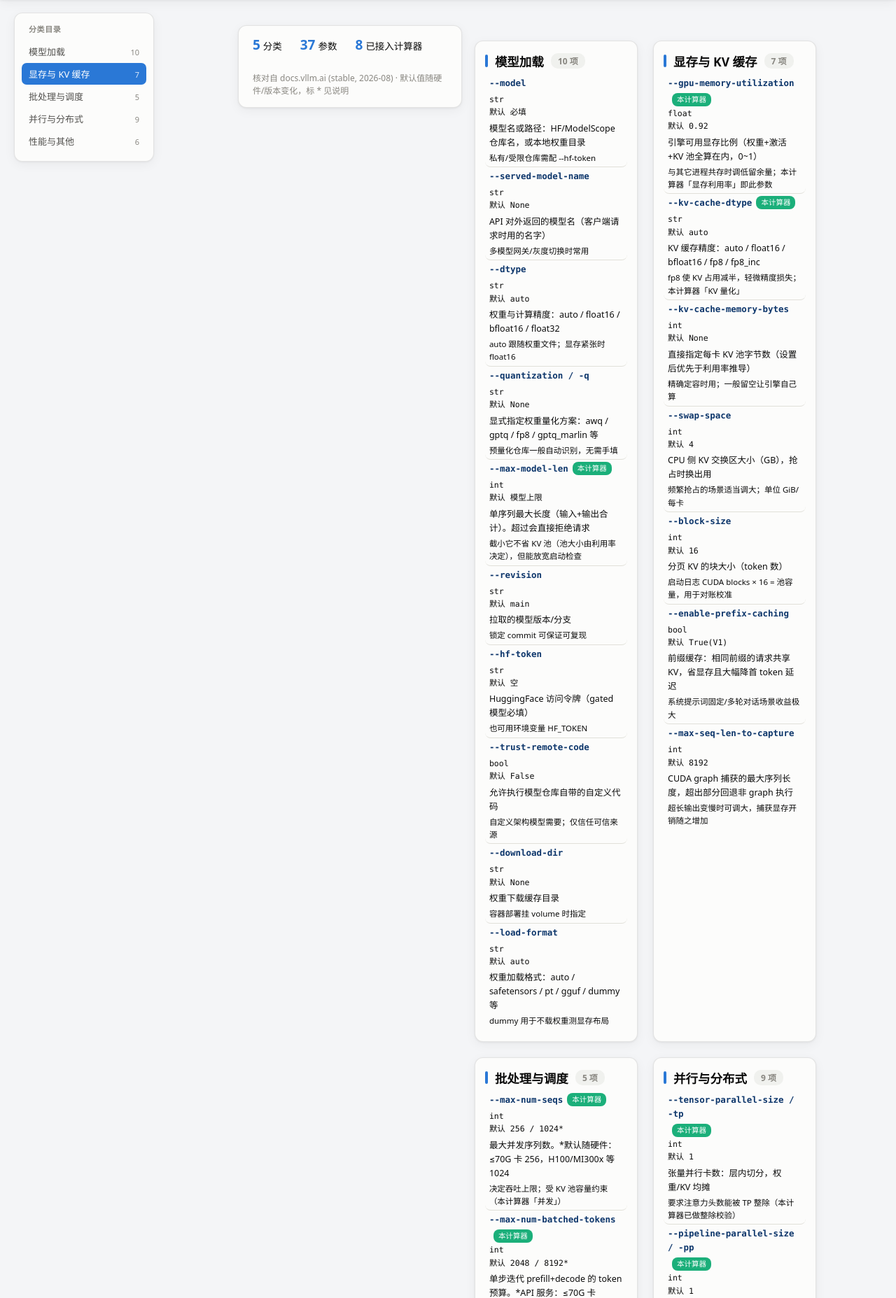
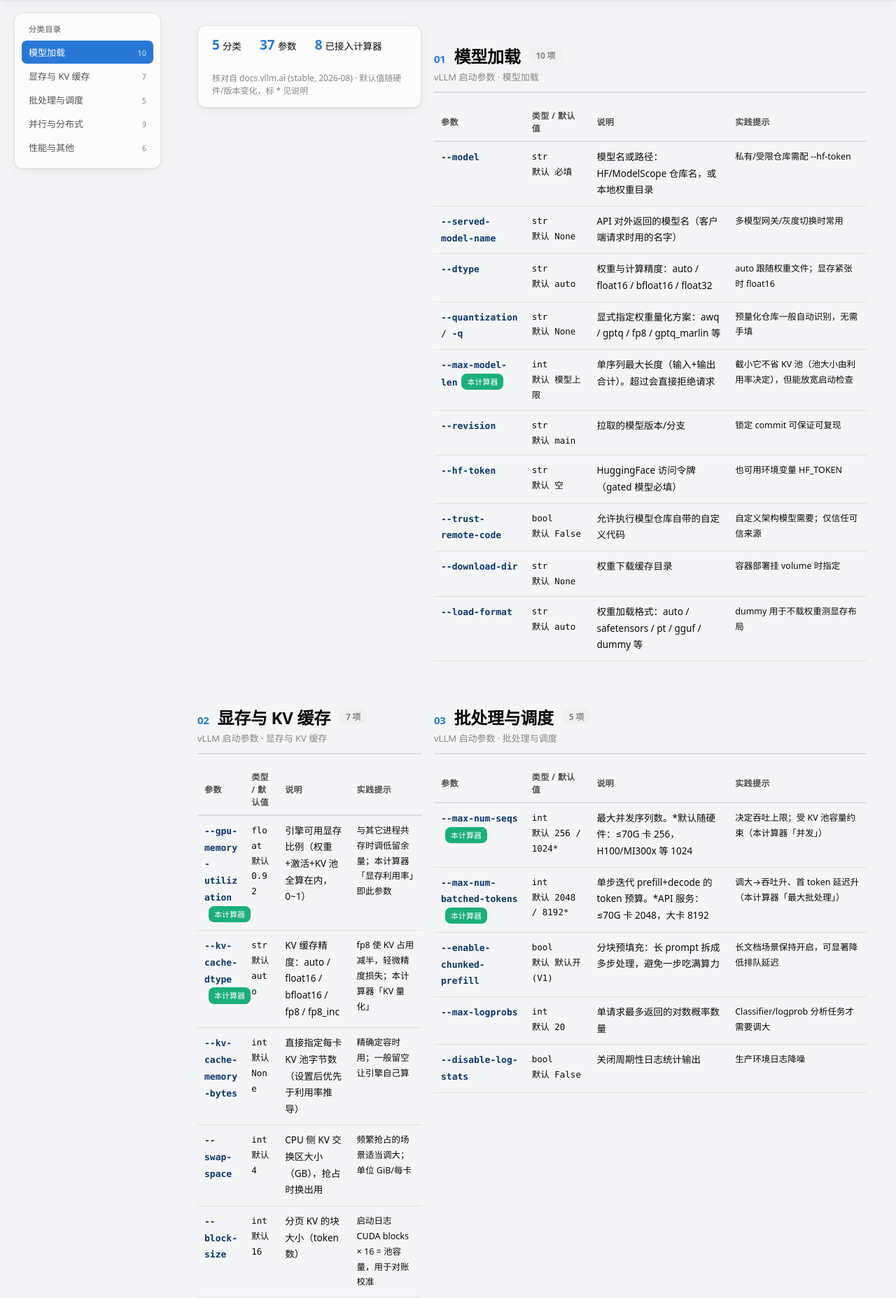
Before and after one commit to Monster-muyu/cc-project, a FastAPI app: page /vllm-params in a window 1280 px wide. Shown: the part 90-1945 px from the top of the page at 70% size. Run offline with FastAPI, Linux system fonts and the light colour scheme.

Commit message:
ui:vLLM手册页文章式布局(章节一级标题01-05+锚点导航,目录仅做跳转)

```diff
--- a/vram_calc/web/templates/vllm_params.html
+++ b/vram_calc/web/templates/vllm_params.html
@@ -9,51 +9,53 @@
     /* overrides: style.css global td rules (right-align/bold col2, right-align
        last col) leak into this table — rescope everything here */
     .layout { max-width: 1280px; margin: 0 auto; padding: 0 20px; display: grid;
-      grid-template-columns: 200px 1fr; gap: 26px; align-items: start; }
+      grid-template-columns: 210px 1fr; gap: 30px; align-items: start; }
     .toc { position: sticky; top: 14px; }
     .toc-box { background: var(--surface); border: 1px solid var(--border); border-radius: 12px;
       box-shadow: var(--shadow); padding: 12px 10px; }
     .toc-title { font-size: 11px; font-weight: 700; letter-spacing: 0.6px; text-transform: uppercase;
       color: var(--muted); padding: 2px 10px 8px; }
     .toc a { display: flex; justify-content: space-between; align-items: baseline; gap: 6px;
-      padding: 6px 10px; margin: 1px 0; border-radius: 7px; font-size: 13px;
+      padding: 7px 10px; margin: 1px 0; border-radius: 7px; font-size: 13px;
       color: var(--ink-2); text-decoration: none; }
     .toc a:hover { background: #f0f1ee; }
     .toc a.active { background: var(--brand); color: #fff; }
     .toc a .n { font-size: 11px; color: var(--muted); }
     .toc a.active .n { color: #d8e6f9; }
+
+    /* article flow: one category per chapter, full-width table under its heading */
     .manual { min-width: 0; padding-bottom: 60px; }
-    /* kanban: each category is a vertical panel, panels side by side in a row */
-    .cat-flow { display: grid; grid-template-columns: repeat(auto-fit, minmax(215px, 1fr)); gap: 22px; margin-top: 22px; }
-    .cat-card { margin-top: 0; }
     .manual h1 { font-size: 21px; }
     .sum-strip { display: flex; gap: 26px; flex-wrap: wrap; align-items: center;
       background: var(--surface); border: 1px solid var(--border); border-radius: 12px;
       box-shadow: var(--shadow); padding: 14px 20px; font-size: 13.5px; }
     .sum-strip b { font-size: 19px; color: var(--brand); margin-right: 4px; }
     .sum-strip .hint { margin-left: auto; }
-    .cat-card { background: var(--surface); border: 1px solid var(--border); border-radius: 12px;
-      box-shadow: var(--shadow); padding: 16px 14px; scroll-margin-top: 14px; }
-    .manual h2 { margin: 0 0 4px; font-size: 17.5px; display: flex; align-items: center; gap: 10px; }
-    .manual h2::before { content: ""; width: 4px; height: 18px; border-radius: 2px; background: var(--brand); }
-    .manual h2 .count { font-size: 12px; font-weight: 600; color: var(--muted);
-      background: #f0f1ee; border-radius: 10px; padding: 2px 10px; }
-    .param-table { width: 100%; border-collapse: collapse; font-size: 12.5px; margin: 6px 0 0; }
-    .param-table thead { display: none; }   /* kanban panel: header row adds nothing */
-    .param-table tr { display: block; padding: 3px 2px; border-bottom: 1px solid var(--grid); border-radius: 8px; }
-    .param-table tr:last-child { border-bottom: none; }
-    .param-table td { display: block; padding: 0 4px; text-align: left; font-weight: 400;
-      color: var(--ink); line-height: 1.6; overflow-wrap: anywhere; border: none; }
+    .chapter { margin-top: 44px; scroll-margin-top: 14px; }
+    .chapter:first-of-type { margin-top: 26px; }
+    .chapter h2 { margin: 0 0 3px; font-size: 24px; font-weight: 800; letter-spacing: -0.3px;
+      display: flex; align-items: baseline; gap: 12px; }
+    .chapter h2 .no { font-size: 15px; font-weight: 700; color: var(--brand);
+      font-variant-numeric: tabular-nums; }
+    .chapter h2 .count { font-size: 12px; font-weight: 600; color: var(--muted);
+      background: #f0f1ee; border-radius: 10px; padding: 2px 10px; align-self: center; }
+    .chapter .lead { font-size: 13px; color: var(--muted); margin: 0 0 14px; padding-bottom: 12px;
+      border-bottom: 2px solid var(--border); }
+
+    .param-table { width: 100%; table-layout: fixed; border-collapse: collapse; font-size: 13.5px; margin: 0; }
+    .param-table th { text-align: left; font-size: 12px; font-weight: 700; letter-spacing: 0.4px;
+      color: var(--ink-2); border-bottom: 2px solid var(--border); padding: 9px 10px; }
+    .param-table th:nth-child(1), .param-table td:nth-child(1) { width: 21%; }
+    .param-table th:nth-child(2), .param-table td:nth-child(2) { width: 15%; }
+    .param-table td { padding: 10px; border-bottom: 1px solid var(--grid); vertical-align: top;
+      text-align: left; font-weight: 400; color: var(--ink); line-height: 1.75; overflow-wrap: anywhere; }
     .param-table tbody tr:hover { background: #eef4fc; }
-    .flag { font-family: Consolas, monospace; font-weight: 600; font-size: 12.5px; color: #0d366b;
-      display: inline-block; margin-bottom: 4px; }
-    .mono { font-family: Consolas, monospace; font-size: 11.5px; color: var(--ink-2);
-      display: block; margin-bottom: 4px; }
-    .modeled { display: inline-block; font-size: 10.5px; background: #1baf7a; color: #fff;
-      border-radius: 8px; padding: 1px 7px; margin-left: 6px; vertical-align: 1px; white-space: nowrap; }
-    .tip { color: #6b5109; font-size: 11.5px; line-height: 1.6; display: block; margin-top: 3px; }
-    @media (max-width: 900px) { .layout { grid-template-columns: 1fr; } .toc { position: static; }
-      .cat-flow { grid-template-columns: 1fr; } }
+    .flag { font-family: Consolas, monospace; font-weight: 600; font-size: 13px; color: #0d366b; }
+    .mono { font-family: Consolas, monospace; font-size: 12.5px; color: var(--ink-2); }
+    .modeled { display: inline-block; font-size: 11px; background: #1baf7a; color: #fff;
+      border-radius: 8px; padding: 2px 8px; margin-left: 6px; vertical-align: 1px; white-space: nowrap; }
+    .tip { color: #6b5109; font-size: 12.5px; line-height: 1.7; }
+    @media (max-width: 900px) { .layout { grid-template-columns: 1fr; } .toc { position: static; } }
     @media print { .toc { display: none; } .layout { display: block; } }
   </style>
 </head>
@@ -77,10 +79,10 @@
     <span><b>{{ data.categories | map(attribute='params') | sum(start=[]) | selectattr('modeled') | list | length }}</b>已接入计算器</span>
     <span class="hint">核对自 docs.vllm.ai (stable, {{ data.updated }}) · 默认值随硬件/版本变化，标 * 见说明</span>
   </div>
-  <div class="cat-flow">
   {% for cat in data.categories %}
-  <div class="cat-card" id="{{ cat.id }}">
-  <h2>{{ cat.name }}<span class="count">{{ cat.params | length }} 项</span></h2>
+  <section class="chapter" id="{{ cat.id }}">
+  <h2><span class="no">{{ '%02d' % loop.index }}</span>{{ cat.name }}<span class="count">{{ cat.params | length }} 项</span></h2>
+  <p class="lead">vLLM 启动参数 · {{ cat.name }}</p>
   <table class="param-table">
     <thead><tr><th>参数</th><th>类型 / 默认值</th><th>说明</th><th>实践提示</th></tr></thead>
     <tbody>
@@ -94,10 +96,9 @@
       {% endfor %}
     </tbody>
   </table>
-  </div>
+  </section>
   {% endfor %}
-  </div>
-  <p class="hint">完整参数列表见官方文档：<a href="https://docs.vllm.ai/en/stable/serving/engine_args.html" target="_blank">Engine Arguments</a> ·
+  <p class="hint" style="margin-top:34px">完整参数列表见官方文档：<a href="https://docs.vllm.ai/en/stable/serving/engine_args.html" target="_blank">Engine Arguments</a> ·
   估算显存时不知道某参数怎么填？回<a href="/">计算器</a>选好模型/显卡，推荐配置会给出对应取值。</p>
   </main>
 </div>
```
